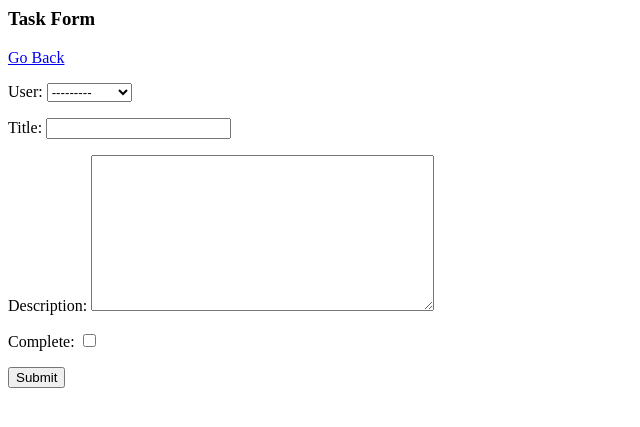
After one commit to Emily9023/Todo_App, a Django app: page /task-create/ in a window 1280 px wide. The commit adds this page. Shown: the top 427 px of the page, without its empty margins (0-640 px from the left). Run offline with Django 3.2, Linux system fonts and the light colour scheme; data comes from the database, SQL or seed files in the repository; both versions use the stored data as it was after the commit.

Commit message:
all functionality - delete, edit, view

```diff
--- /dev/null
+++ b/todo_list/base/templates/base/task_form.html
@@ -0,0 +1,8 @@
+<h3>Task Form</h3>
+<a href="{% url 'tasks' %}">Go Back</a>
+<form method="POST" action="">
+    {%csrf_token%}
+    {{form.as_p}}
+    <input type="submit" value="Submit">
+
+</form>
--- a/todo_list/base/templates/base/task_list.html
+++ b/todo_list/base/templates/base/task_list.html
@@ -1,8 +1,10 @@
 <h1>My To Do List</h1>
+<a href="{% url 'task-create' %}">Add Task</a>
 
 <table>
     <tr>
         <th>Item</th>
+        <th></th>
         <th></th>
 
     </tr>
@@ -11,6 +13,8 @@
     <tr>
         <td>{{task.title}}</td>
         <td> <a href="{%url 'task' task.id %}"> View </a> </td>
+        <td> <a href="{%url 'task-update' task.id %}"> Edit </a> </td>
+        <td> <a href="{%url 'task-delete' task.id %}"> Delete </a> </td>
     </tr>
     {%empty%}
     <h3>No items in list</h3>
--- a/todo_list/base/urls.py
+++ b/todo_list/base/urls.py
@@ -1,9 +1,12 @@
 from django.urls import path
-from  .views import TaskList, TaskDetail
+from  .views import TaskList, TaskDetail, TaskCreate, TaskUpdate, DeleteView
 
 urlpatterns = [
     path('', TaskList.as_view(), name='tasks'),
     path('task/<int:pk>/', TaskDetail.as_view(), name='task'),
+    path('task-create/', TaskCreate.as_view(), name='task-create'),
+    path('task-update/<int:pk>/', TaskUpdate.as_view(), name='task-update'),
+    path('task-delete/<int:pk>/', DeleteView.as_view(), name='task-delete'),
 
 
 ]
--- a/todo_list/base/views.py
+++ b/todo_list/base/views.py
@@ -1,7 +1,10 @@
 from django.shortcuts import render
 from django.views.generic.list import ListView
 from django.views.generic.detail import DetailView
+from django.views.generic.edit import CreateView, UpdateView, DeleteView
 from django.views import generic
+from django.urls import reverse_lazy
+
 from .models import Task
 
 class TaskList(generic.ListView):
@@ -14,3 +17,20 @@ class TaskDetail(DetailView):
     model = Task
     context_object_name = 'task'   # your own name for the list as a template variable
     template_name = 'base/task.html'  # Specify your own template name/location
+
+class TaskCreate(CreateView):
+    model = Task
+    fields = '__all__'
+    success_url = reverse_lazy('tasks') #go back to list
+
+class TaskUpdate(UpdateView):
+    model = Task
+    fields = '__all__'
+    success_url = reverse_lazy('tasks') #go back to list
+
+
+class DeleteView(DeleteView):
+    model = Task
+    fields = '__all__'
+    context_object_name = 'task'   # your own name for the list as a template variable
+    success_url = reverse_lazy('tasks') #go back to list
```
Also changed, not shown: todo_list/base/templates/base/task_confirm_delete.html (added, +9 -0 lines), todo_list/db.sqlite3.
